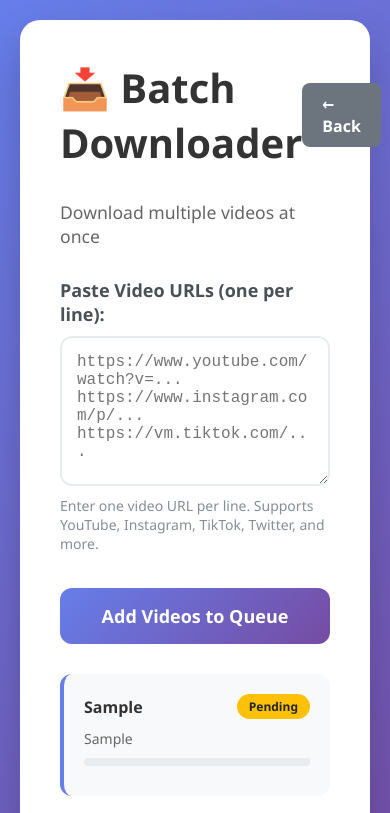
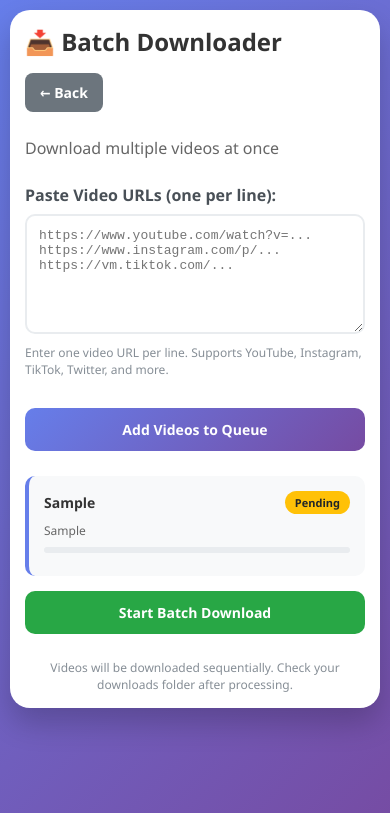
Before and after one commit to Meshacklee/social-downloader-test, a website: page public/batch.html in a window 390 px wide. Both pictures are taken after typing "Sample" into the empty fields and a click on the button "Add Videos to Queue". Shown: the top 813 px of the page. Drawn offline with Linux system fonts and the light colour scheme.

Commit message:
new update on responivness

```diff
--- a/public/batch.html
+++ b/public/batch.html
@@ -2,6 +2,7 @@
 <html>
 <head>
     <title>Batch Video Downloader</title>
+    <meta name="viewport" content="width=device-width, initial-scale=1.0">
     <style>
         * {
             margin: 0;
@@ -13,40 +14,43 @@
         body {
             background: linear-gradient(135deg, #667eea 0%, #764ba2 100%);
             min-height: 100vh;
-            padding: 20px;
+            padding: 15px;
         }
 
         .container {
             background: white;
             border-radius: 20px;
-            padding: 40px;
+            padding: 30px;
             width: 100%;
             max-width: 800px;
             margin: 0 auto;
-            box-shadow: 0 20px 40px rgba(0,0,0,0.2);
+            box-shadow: 0 15px 30px rgba(0,0,0,0.2);
         }
 
         .header {
             display: flex;
             justify-content: space-between;
             align-items: center;
-            margin-bottom: 30px;
+            margin-bottom: 25px;
+            flex-wrap: wrap;
+            gap: 15px;
         }
 
         h1 {
             color: #333;
-            font-size: 2.5rem;
+            font-size: 2rem;
         }
 
         .back-btn {
             background: #6c757d;
             color: white;
             border: none;
-            padding: 10px 20px;
+            padding: 10px 15px;
             border-radius: 8px;
             cursor: pointer;
             text-decoration: none;
             font-weight: 600;
+            font-size: 14px;
         }
 
         .back-btn:hover {
@@ -55,29 +59,29 @@
 
         .subtitle {
             color: #666;
-            margin-bottom: 30px;
-            font-size: 1.1rem;
+            margin-bottom: 25px;
+            font-size: 1rem;
         }
 
         .url-input-group {
-            margin-bottom: 25px;
+            margin-bottom: 20px;
         }
 
         label {
             display: block;
-            margin-bottom: 10px;
+            margin-bottom: 8px;
             font-weight: 600;
             color: #495057;
-            font-size: 18px;
+            font-size: 16px;
         }
 
         textarea {
             width: 100%;
             height: 150px;
-            padding: 15px;
+            padding: 12px;
             border: 2px solid #e9ecef;
-            border-radius: 12px;
-            font-size: 16px;
+            border-radius: 10px;
+            font-size: 14px;
             resize: vertical;
             font-family: monospace;
         }
@@ -89,7 +93,7 @@
 
         .hint {
             color: #868e96;
-            font-size: 14px;
+            font-size: 12px;
             margin-top: 5px;
         }
 
@@ -98,9 +102,9 @@
             background: linear-gradient(135deg, #667eea 0%, #764ba2 100%);
             color: white;
             border: none;
-            padding: 16px;
-            border-radius: 12px;
-            font-size: 18px;
+            padding: 14px;
+            border-radius: 10px;
+            font-size: 16px;
             font-weight: 600;
             cursor: pointer;
             transition: transform 0.2s, box-shadow 0.2s;
@@ -109,7 +113,7 @@
 
         button:hover {
             transform: translateY(-2px);
-            box-shadow: 0 10px 20px rgba(0, 0, 0, 0.2);
+            box-shadow: 0 8px 15px rgba(0, 0, 0, 0.2);
         }
 
         button:active {
@@ -117,14 +121,14 @@
         }
 
         .video-list {
-            margin-top: 30px;
+            margin-top: 25px;
         }
 
         .video-item {
             background: #f8f9fa;
-            border-radius: 12px;
-            padding: 20px;
-            margin: 15px 0;
+            border-radius: 10px;
+            padding: 15px;
+            margin: 10px 0;
             border-left: 4px solid #667eea;
         }
 
@@ -140,22 +144,27 @@
             display: flex;
             justify-content: space-between;
             align-items: center;
-            margin-bottom: 10px;
+            margin-bottom: 8px;
+            flex-wrap: wrap;
+            gap: 10px;
         }
 
         .video-title {
             font-weight: 600;
             color: #333;
-            font-size: 16px;
+            font-size: 14px;
             flex: 1;
+            min-width: 0;
+            word-break: break-word;
         }
 
         .video-status {
-            padding: 4px 12px;
-            border-radius: 20px;
-            font-size: 12px;
+            padding: 4px 10px;
+            border-radius: 15px;
+            font-size: 11px;
             font-weight: 600;
-            margin-left: 10px;
+            margin-left: 8px;
+            white-space: nowrap;
         }
 
         .status-pending {
@@ -180,18 +189,18 @@
 
         .video-url {
             color: #666;
-            font-size: 14px;
+            font-size: 12px;
             word-break: break-all;
-            margin: 10px 0;
+            margin: 8px 0;
         }
 
         .progress-bar {
             width: 100%;
-            height: 8px;
+            height: 6px;
             background: #e9ecef;
-            border-radius: 4px;
+            border-radius: 3px;
             overflow: hidden;
-            margin: 10px 0;
+            margin: 8px 0;
         }
 
         .progress-fill {
@@ -203,7 +212,7 @@
 
         .download-all-btn {
             background: #28a745;
-            margin-top: 20px;
+            margin-top: 15px;
         }
 
         .loading {
@@ -212,13 +221,13 @@
         }
 
         .spinner {
-            border: 4px solid #f3f3f3;
-            border-top: 4px solid #667eea;
+            border: 3px solid #f3f3f3;
+            border-top: 3px solid #667eea;
             border-radius: 50%;
-            width: 40px;
-            height: 40px;
+            width: 30px;
+            height: 30px;
             animation: spin 1s linear infinite;
-            margin: 0 auto 15px;
+            margin: 0 auto 12px;
         }
 
         @keyframes spin {
@@ -229,17 +238,62 @@
         .note {
             text-align: center;
             color: #868e96;
-            font-size: 14px;
-            margin-top: 30px;
+            font-size: 12px;
+            margin-top: 25px;
         }
 
         .success-message {
             background: #d4edda;
             color: #155724;
+            padding: 12px;
+            border-radius: 8px;
+            margin: 15px 0;
+            display: none;
+            font-size: 14px;
+        }
+
+        /* Mobile responsiveness */
+        @media (max-width: 768px) {
+            .container {
+                padding: 20px;
+            }
+
+            h1 {
+                font-size: 1.8rem;
+            }
+
+            .header {
+                flex-direction: column;
+                align-items: stretch;
+            }
+
+            .back-btn {
+                align-self: flex-start;
+            }
+        }
+
+        @media (max-width: 480px) {
+            body {
+                padding: 10px;
+            }
+
+            .container {
                 padding: 15px;
-            border-radius: 8px;
-            margin: 20px 0;
-            display: none;
+            }
+
+            h1 {
+                font-size: 1.5rem;
+            }
+
+            textarea {
+                height: 120px;
+                font-size: 13px;
+            }
+
+            button {
+                padding: 12px;
+                font-size: 14px;
+            }
         }
     </style>
 </head>
@@ -319,7 +373,7 @@ https://vm.tiktok.com/..."></textarea>
             const videoItem = {
                 id: videoId,
                 url: url,
-                title: url.substring(0, 60) + (url.length > 60 ? '...' : ''),
+                title: url.substring(0, 50) + (url.length > 50 ? '...' : ''),
                 status: 'pending',
                 progress: 0
             };
@@ -380,7 +434,18 @@ https://vm.tiktok.com/..."></textarea>
             document.getElementById('loading').style.display = 'block';
 
             try {
-                // For demo purposes, we'll just show a success message
+                // Send batch download request
+                const response = await fetch('/api/download/batch', {
+                    method: 'POST',
+                    headers: {
+                        'Content-Type': 'application/json'
+                    },
+                    body: JSON.stringify({ urls })
+                });
+
+                const data = await response.json();
+
+                if (data.success) {
                     document.getElementById('loading').style.display = 'none';
                     document.getElementById('successMessage').style.display = 'block';
 
@@ -389,13 +454,17 @@ https://vm.tiktok.com/..."></textarea>
                         updateVideoStatus(video.id, 'processing', null, 30);
                     });
 
-                // Simulate completion
+                    // Simulate completion (in a real app, you'd have real-time updates)
                     setTimeout(() => {
                         videoQueue.forEach(video => {
                             updateVideoStatus(video.id, 'completed', null, 100);
                         });
+                        document.getElementById('successMessage').textContent = '✅ All videos downloaded successfully!';
                     }, 3000);
 
+                } else {
+                    throw new Error(data.error || 'Batch download failed');
+                }
             } catch (error) {
                 document.getElementById('loading').style.display = 'none';
                 alert('Error starting batch download: ' + error.message);
```
Also changed, not shown: public/index.html (+123 -48 lines). Lines whose indentation alone changed are shown as unchanged.
